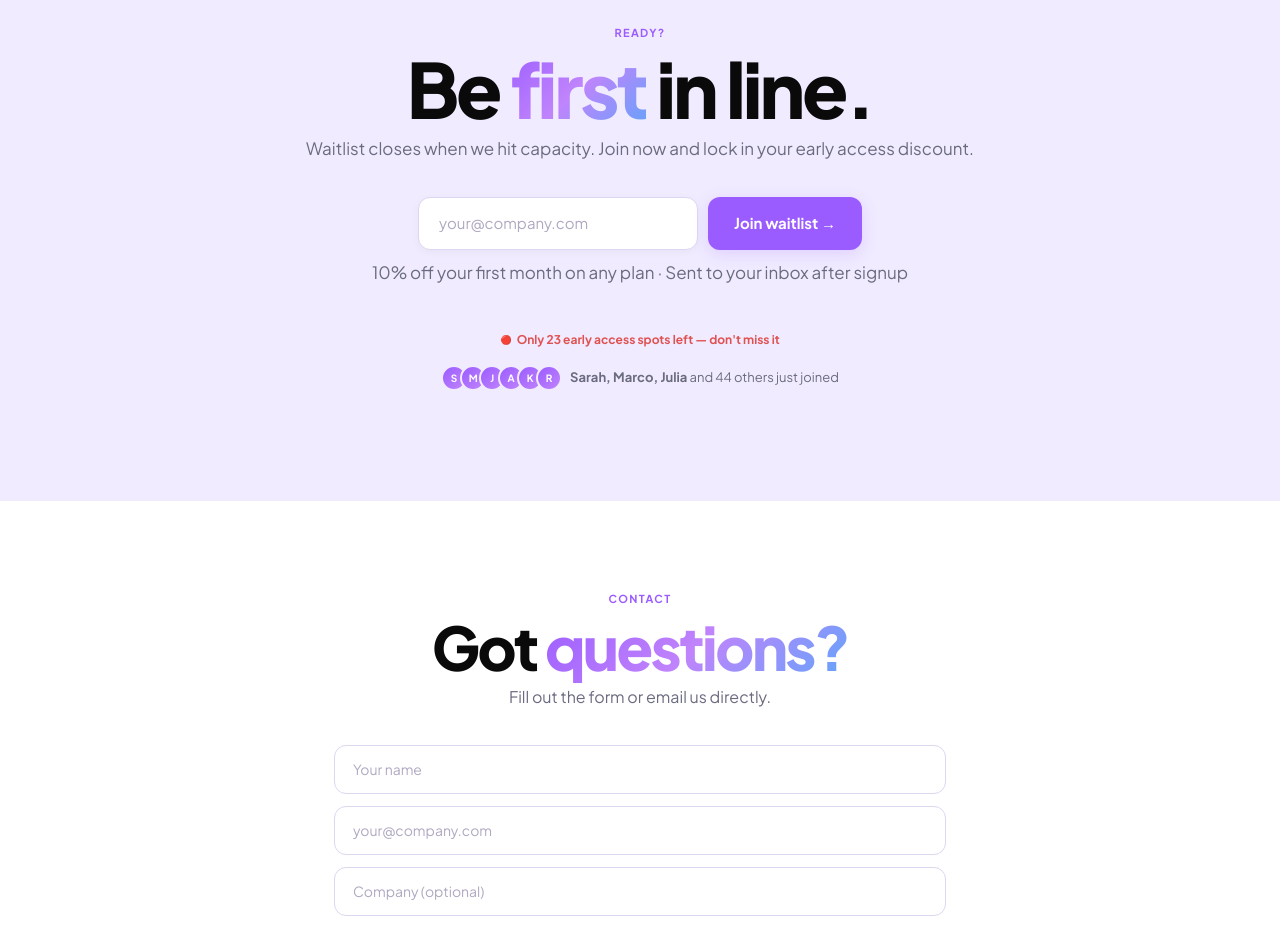
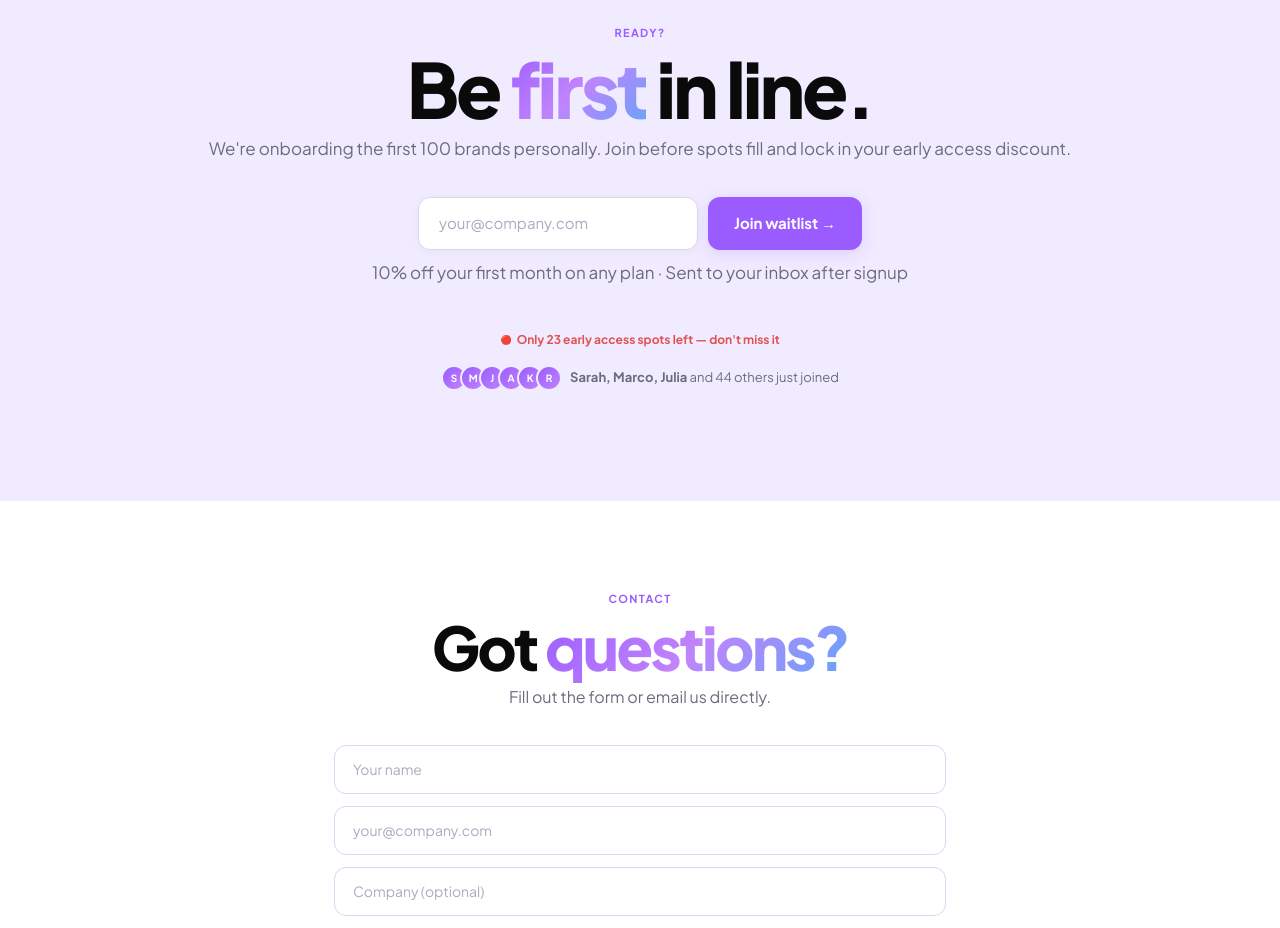
Before and after one commit to lerakantsur/signal-studio-landing, a Next.js app: page / in a window 1280 px wide. Shown: the part 4060-4988 px from the top of the page. Built offline with nearby package versions, Linux system fonts and the light colour scheme.

Commit message:
Update BeFirst.tsx

```diff
--- a/components/BeFirst.tsx
+++ b/components/BeFirst.tsx
@@ -42,8 +42,8 @@ export default function BeFirst() {
           Be <span className="grad-w">first</span> in line.
         </h2>
         <p>
-          Waitlist closes when we hit capacity. Join now and lock in your early
-          access discount.
+          We&apos;re onboarding the first 100 brands personally. Join before
+          spots fill and lock in your early access discount.
         </p>
       </motion.div>
       <motion.div
```
